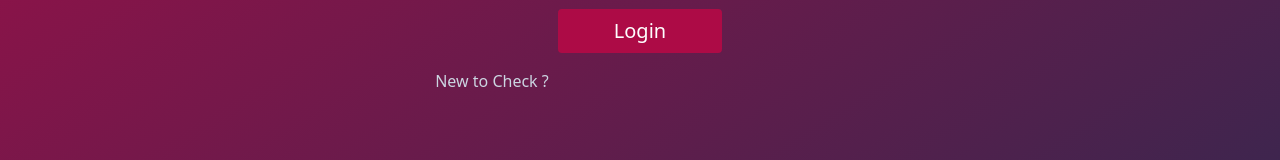
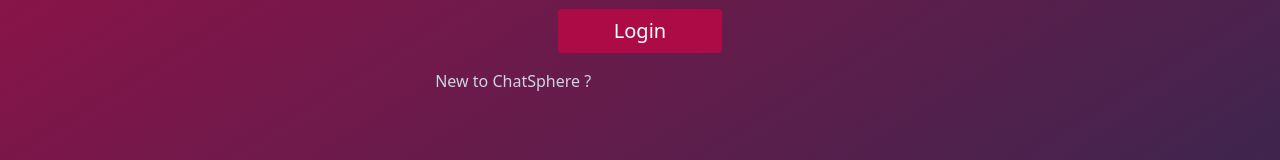
Before and after one commit to MohamedAyman1070/ChatSphere, a React (Create React App) app: page /signup in a window 1280 px wide. Shown: the part 477-637 px from the top of the page. Built offline with nearby package versions, Linux system fonts and the light colour scheme.

Commit message:
chore: update register link text

```diff
--- a/src/authForms/loginForm/LoginForm.js
+++ b/src/authForms/loginForm/LoginForm.js
@@ -48,7 +48,7 @@ export default function LoginForm() {
           {
             email: email,
             password: password,
-          }
+          },
         );
 
         if (res.data.status === false) {
@@ -64,7 +64,7 @@ export default function LoginForm() {
               headers: {
                 Authorization: "Bearer " + res.data.access_token,
               },
-            }
+            },
           );
           const user = user_res.data;
           sessionStorage.setItem("user", JSON.stringify(user));
@@ -108,7 +108,7 @@ export default function LoginForm() {
           />
         </div>
         <Link to={"/register"} className=" w-fit">
-          <span className="text-normalTextColor ">New to Check ?</span>
+          <span className="text-normalTextColor ">New to ChatSphere ?</span>
         </Link>
       </form>
     </div>
```
